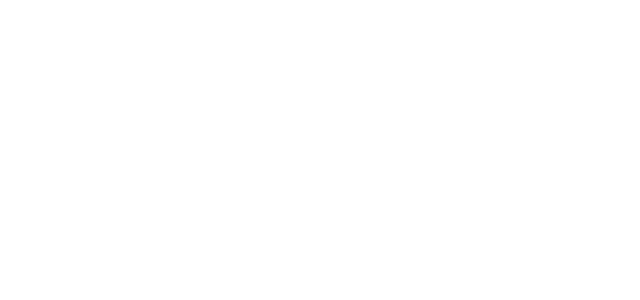
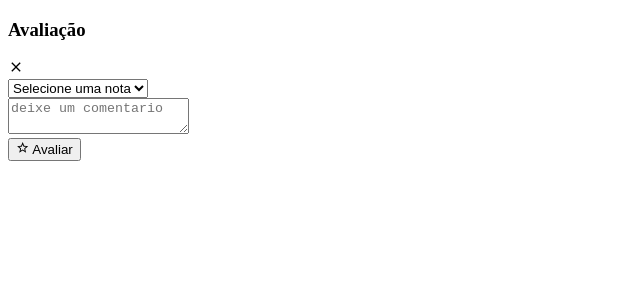
Before and after one commit to Kenzie-Academy-Brasil-Developers/kenzie-movie-entrega-template__andreycaetano-joaolucasgusmao-CodeBernardo, a React (Vite) app: page / in a window 1280 px wide. Shown: the top 300 px of the page, without its empty margins (0-640 px from the left). Built offline with nearby package versions, Linux system fonts and the light colour scheme.

Commit message:
fix(modal): resolve issue with feedback modal

```diff
--- a/src/App.tsx
+++ b/src/App.tsx
@@ -1 +1,10 @@
-export const App = () => {};
+import { CreateFeedbackModal } from "./components/Modals/CreateFeedbackModal";
+
+export const App = () => {
+    return (
+        <>
+            <CreateFeedbackModal />
+        </>
+    )
+
+};
--- a/src/components/Forms/FeedbackForm/index.tsx
+++ b/src/components/Forms/FeedbackForm/index.tsx
@@ -1,4 +1,4 @@
-import { useForm, SubmitHandler, Controller } from "react-hook-form";
+import { useForm, SubmitHandler } from "react-hook-form";
 import { Select } from "../../Select";
 import { TFeedbackFormValues, feedbackFormSchema } from "./feedbackForm.schema";
 import { options } from "../../../@types/select";
--- a/src/components/Header/index.tsx
+++ b/src/components/Header/index.tsx
@@ -6,7 +6,7 @@
     <header>
       <div>
         <img src={Logo} alt="Logo" />
-        <LoginButtons />{" "}
+        <LoginButtons />
         {/* usar condicional para definir quando o LoginButtons vai ser exibido, no caso quando nao existir um usuario logado. */}
       </div>
     </header>
--- a/src/components/Select/index.tsx
+++ b/src/components/Select/index.tsx
@@ -1,11 +1,11 @@
 import { ISelectProps } from "../../@types/select";
 
-export const Select = ({ errors, options, register }: ISelectProps) => {
+export const Select = ({ errors, options, register, placeholder }: ISelectProps) => {
   return (
     <div>
-      <select {...register}>
-        <option value="" disabled selected>
-          Selecione uma nota
+      <select {...register} defaultValue="" placeholder={placeholder}>
+        <option value="" disabled>
+          {placeholder}
         </option>
         {options.map((opt) => (
           <option key={opt.value} value={opt.value}>
```
